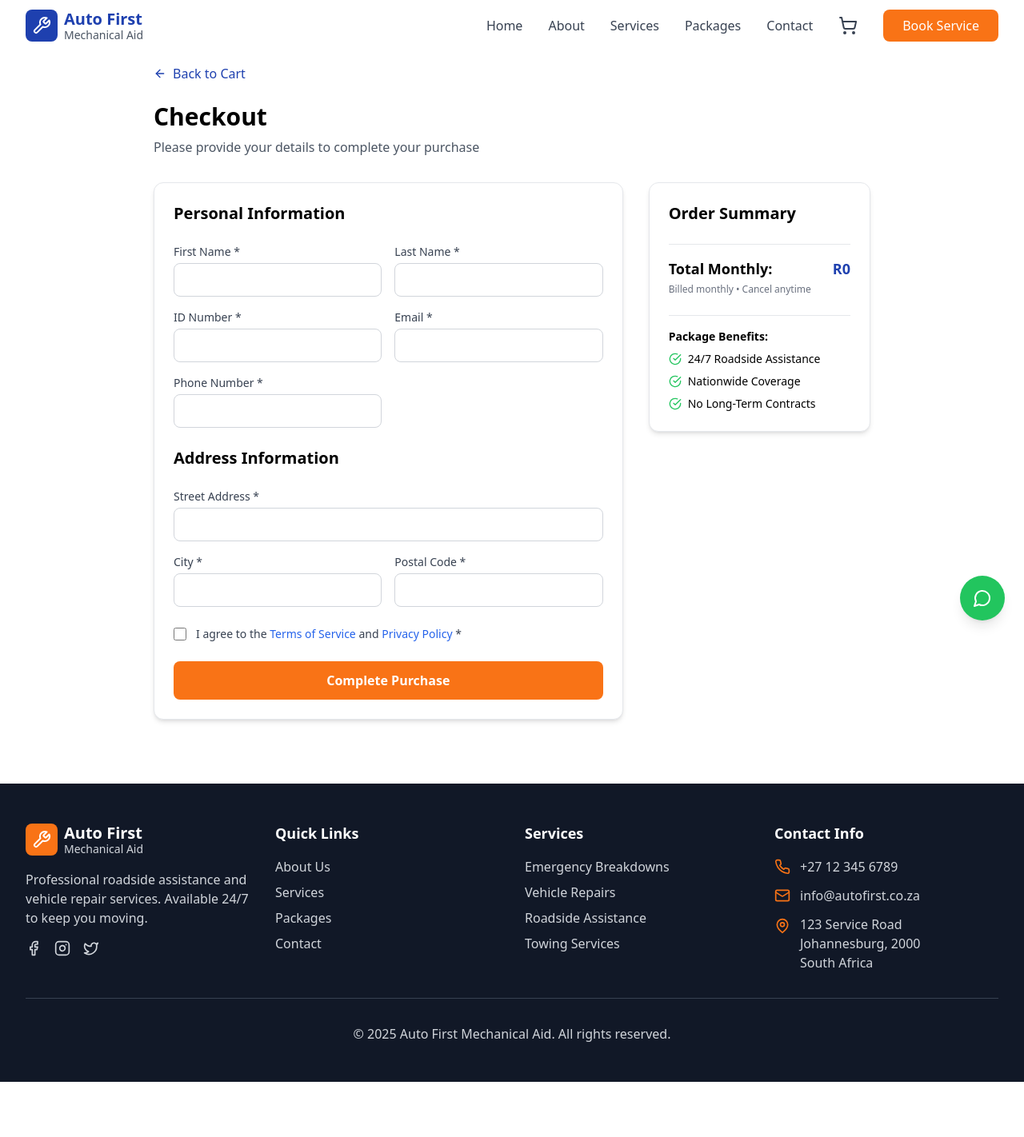
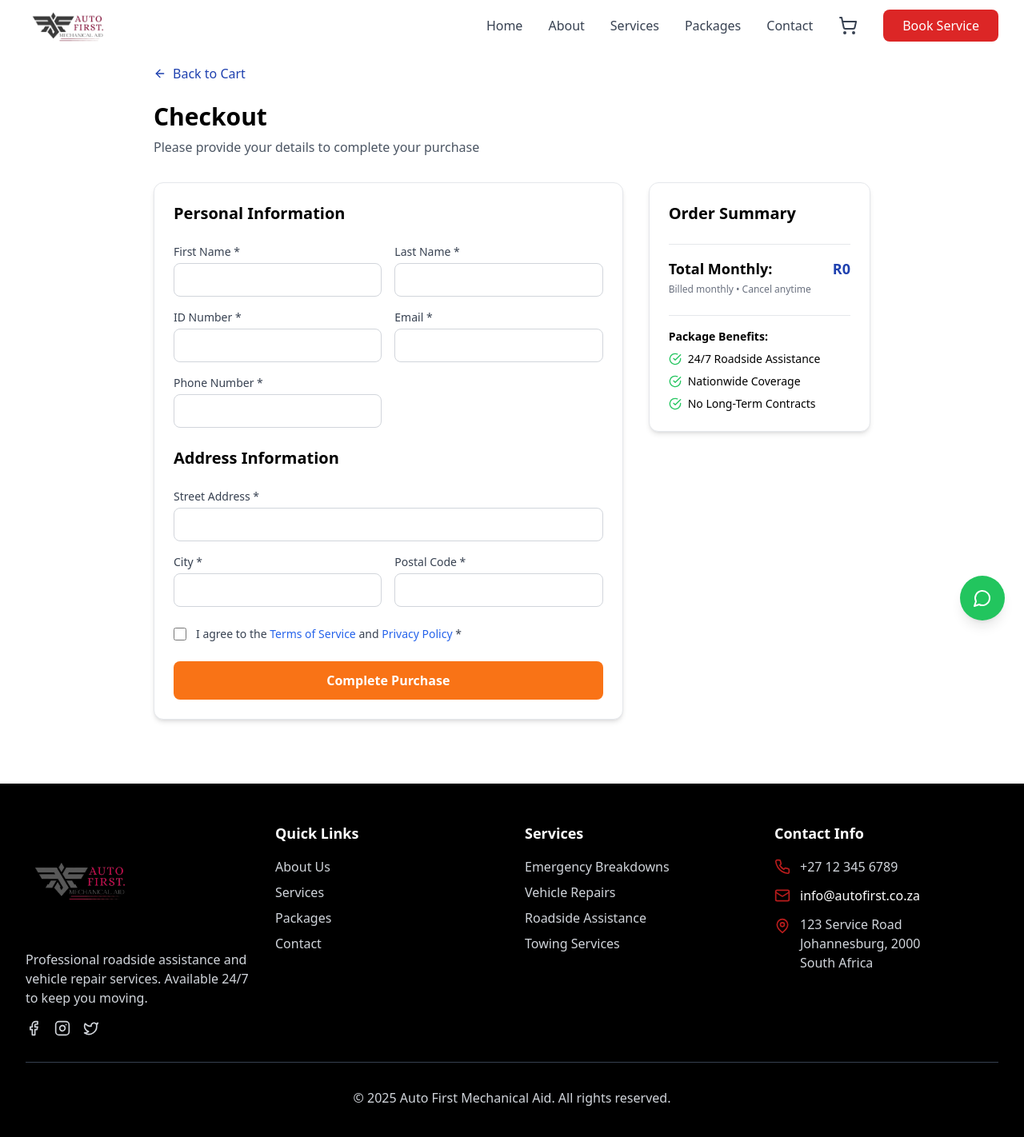
Before and after one commit to zaid-xt/AutoFirst, a React (Vite) app: page /checkout in a window 1280 px wide. Shown: the top 1422 px of the page at 80% size. Before the commit the page ends 1353 px from the top, so only its background shows below. Built offline with nearby package versions, Linux system fonts and the light colour scheme.

Commit message:
updated styling - Thakeer

```diff
--- a/index.html
+++ b/index.html
@@ -2,7 +2,7 @@
 <html lang="en">
   <head>
     <meta charset="UTF-8" />
-    <link rel="icon" type="image/svg+xml" href="/vite.svg" />
+    <link rel="icon" type="image/png" href="https://images.pexels.com/photos/3807277/pexels-photo-3807277.jpeg" />
     <meta name="viewport" content="width=device-width, initial-scale=1.0" />
     <title>Auto First Mechanical Aid Website</title>
   </head>
--- a/src/components/Footer.tsx
+++ b/src/components/Footer.tsx
@@ -1,26 +1,40 @@
 import React from 'react';
+import autoFirstLogo from '../images/auto first.png';
 import { Link } from 'react-router-dom';
-import { Phone, Mail, MapPin, Facebook, Instagram, Twitter, Wrench } from 'lucide-react';
+import {
+  Phone,
+  Mail,
+  MapPin,
+  Facebook,
+  Instagram,
+  Twitter
+} from 'lucide-react';
 
 const Footer = () => {
   return (
-    <footer className="bg-gray-900 text-white">
+    <footer className="bg-black text-white">
       <div className="max-w-7xl mx-auto px-4 sm:px-6 lg:px-8 py-12">
         <div className="grid grid-cols-1 md:grid-cols-2 lg:grid-cols-4 gap-8">
+
           {/* Company Info */}
           <div>
-            <div className="flex items-center space-x-2 mb-4">
-              <div className="bg-orange-500 p-2 rounded-lg">
-                <Wrench className="h-6 w-6 text-white" />
-              </div>
-              <div>
-                <span className="text-xl font-bold">Auto First</span>
-                <span className="text-sm text-gray-300 block -mt-1">Mechanical Aid</span>
-              </div>
+            <div className="mb-4">
+
+              <img
+  src={autoFirstLogo}
+  alt="Auto First Logo"
+   className="h-36 w-36 rounded-lg object-contain filter brightness-150 drop-shadow-lg"
+
+/>
+
+
             </div>
+
             <p className="text-gray-300 mb-4">
-              Professional roadside assistance and vehicle repair services. Available 24/7 to keep you moving.
+              Professional roadside assistance and vehicle repair services.
+              Available 24/7 to keep you moving.
             </p>
+
             <div className="flex space-x-4">
               <a href="#" className="text-gray-300 hover:text-orange-500 transition-colors">
                 <Facebook className="h-5 w-5" />
@@ -38,10 +52,26 @@ const Footer = () => {
           <div>
             <h4 className="text-lg font-semibold mb-4">Quick Links</h4>
             <ul className="space-y-2">
-              <li><Link to="/about" className="text-gray-300 hover:text-orange-500 transition-colors">About Us</Link></li>
-              <li><Link to="/services" className="text-gray-300 hover:text-orange-500 transition-colors">Services</Link></li>
-              <li><Link to="/packages" className="text-gray-300 hover:text-orange-500 transition-colors">Packages</Link></li>
-              <li><Link to="/contact" className="text-gray-300 hover:text-orange-500 transition-colors">Contact</Link></li>
+              <li>
+                <Link to="/about" className="text-gray-300 hover:text-red-700 transition-colors">
+                  About Us
+                </Link>
+              </li>
+              <li>
+                <Link to="/services" className="text-gray-300 hover:text-red-700 transition-colors">
+                  Services
+                </Link>
+              </li>
+              <li>
+                <Link to="/packages" className="text-gray-300 hover:text-red-700 transition-colors">
+                  Packages
+                </Link>
+              </li>
+              <li>
+                <Link to="/contact" className="text-gray-300 hover:text-red-700 transition-colors">
+                  Contact
+                </Link>
+              </li>
             </ul>
           </div>
 
@@ -61,19 +91,19 @@ const Footer = () => {
             <h4 className="text-lg font-semibold mb-4">Contact Info</h4>
             <div className="space-y-3">
               <div className="flex items-center space-x-3">
-                <Phone className="h-5 w-5 text-orange-500" />
+                <Phone className="h-5 w-5 text-red-700" />
                 <a href="tel:+27123456789" className="text-gray-300 hover:text-orange-500 transition-colors">
                   +27 12 345 6789
                 </a>
               </div>
               <div className="flex items-center space-x-3">
-                <Mail className="h-5 w-5 text-orange-500" />
-                <a href="mailto:info@autofirst.co.za" className="text-gray-300 hover:text-orange-500 transition-colors">
+                <Mail className="h-5 w-5 text-red-700" />
+                <a href="mailto:info@autofirst.co.za" className="text-grey-300 hover:text-red-700 transition-colors">
                   info@autofirst.co.za
                 </a>
               </div>
               <div className="flex items-start space-x-3">
-                <MapPin className="h-5 w-5 text-orange-500 mt-1" />
+                <MapPin className="h-5 w-5 text-red-700 mt-1" />
                 <span className="text-gray-300">
                   123 Service Road<br />
                   Johannesburg, 2000<br />
@@ -84,6 +114,7 @@ const Footer = () => {
           </div>
         </div>
 
+        {/* Footer Bottom */}
         <div className="border-t border-gray-700 mt-8 pt-8 text-center">
           <p className="text-gray-300">
             © 2025 Auto First Mechanical Aid. All rights reserved.
--- a/src/components/Navbar.tsx
+++ b/src/components/Navbar.tsx
@@ -2,6 +2,7 @@ import React, { useState, useEffect } from 'react';
 import { Link, useLocation } from 'react-router-dom';
 import { Menu, X, Wrench, ShoppingCart } from 'lucide-react';
 import { useCart } from '../contexts/CartContext';
+import autoFirstLogo from '../images/auto first.png';
 
 const Navbar = () => {
   const [isOpen, setIsOpen] = useState(false);
@@ -34,12 +35,14 @@ const Navbar = () => {
       <div className="max-w-7xl mx-auto px-4 sm:px-6 lg:px-8">
         <div className="flex justify-between items-center h-16">
           <Link to="/" className="flex items-center space-x-2">
-            <div className="bg-blue-800 p-2 rounded-lg">
-              <Wrench className="h-6 w-6 text-white" />
-            </div>
+            <img
+              src={autoFirstLogo}
+              alt="Auto First Logo"
+              className="h-28 w-28 rounded-lg object-contain"
+            />
             <div>
-              <span className="text-xl font-bold text-blue-800">Auto First</span>
-              <span className="text-sm text-gray-600 block -mt-1">Mechanical Aid</span>
+              {/* <span className="text-xl font-bold text-blue-800">Auto First</span>
+              <span className="text-sm text-gray-600 block -mt-1">Mechanical Aid</span> */}
             </div>
           </Link>
 
@@ -51,8 +54,8 @@ const Navbar = () => {
                 to={item.path}
                 className={`transition-colors duration-200 font-medium ${
                   location.pathname === item.path
-                    ? 'text-blue-800 border-b-2 border-blue-800'
-                    : 'text-gray-700 hover:text-blue-800'
+                    ? 'text-red-600 border-b-2 border-red-600'
+                    : 'text-gray-700 hover:text-red-600'
                 }`}
               >
                 {item.name}
@@ -60,7 +63,11 @@ const Navbar = () => {
             ))}
             <Link
               to="/cart"
-              className="relative text-gray-700 hover:text-blue-800 transition-colors duration-200"
+              className={`relative transition-colors duration-200 font-medium ${
+                location.pathname === '/cart'
+                  ? 'text-red-600'
+                  : 'text-gray-700 hover:text-red-600'
+              }`}
             >
               <ShoppingCart className="h-6 w-6" />
               {totalItems > 0 && (
@@ -71,7 +78,7 @@ const Navbar = () => {
             </Link>
             <Link
               to="/book"
-              className="bg-orange-500 hover:bg-orange-600 text-white px-6 py-2 rounded-lg font-medium transition-colors duration-200"
+              className="bg-red-600 hover:bg-red-500 text-white px-6 py-2 rounded-lg font-medium transition-colors duration-200"
             >
               Book Service
             </Link>
@@ -99,8 +106,8 @@ const Navbar = () => {
                   onClick={() => setIsOpen(false)}
                   className={`block px-4 py-2 font-medium transition-colors ${
                     location.pathname === item.path
-                      ? 'text-blue-800 bg-blue-50'
-                      : 'text-gray-700 hover:text-blue-800 hover:bg-gray-50'
+                      ? 'text-red-600 bg-red-50'
+                      : 'text-gray-700 hover:text-red-600 hover:bg-gray-50'
                   }`}
                 >
                   {item.name}
--- a/src/pages/Services.tsx
+++ b/src/pages/Services.tsx
@@ -5,7 +5,7 @@ const Services = () => {
   return (
     <div className="pt-16">
       {/* Hero Section */}
-      <section className="py-20 bg-gradient-to-br from-blue-900 to-blue-800 text-white">
+      <section className="py-20 bg-gradient-to-br from-black to-red-900 text-white">
         <div className="max-w-7xl mx-auto px-4 sm:px-6 lg:px-8 text-center">
           <h1 className="text-5xl md:text-6xl font-bold mb-6">
             Our Services
@@ -261,7 +261,7 @@ const Services = () => {
       </section>
 
       {/* CTA Section */}
-      <section className="py-20 bg-blue-800 text-white">
+      <section className="py-20 bg-gradient-to-br from-black to-red-900 text-white">
         <div className="max-w-7xl mx-auto px-4 sm:px-6 lg:px-8 text-center">
           <h2 className="text-4xl md:text-5xl font-bold mb-6">
             Need Our Services?
```
Also changed, not shown: src/pages/About.tsx (+6 -6 lines), src/pages/Home.tsx (+14 -14 lines), src/images/auto first.png (added).
